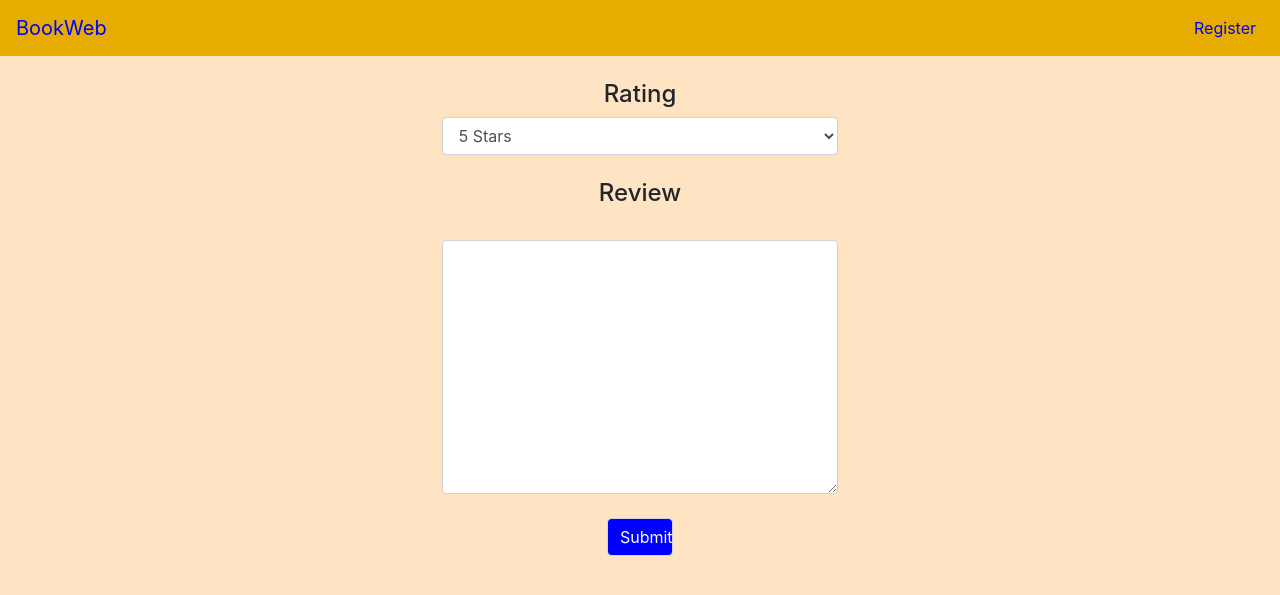
After one commit to DShaulov/CS50-Web-Project1, a Flask app: page /review in a window 1280 px wide. The commit adds this page. Shown: the top 595 px of the page. Run offline with Flask 2, Linux system fonts and the light colour scheme; some libraries are stand-ins or nearby versions.

Commit message:
27/02 22:47

```diff
--- a/application.py
+++ b/application.py
@@ -89,11 +89,26 @@ def search():
         print(dbQuery)
         return render_template("search.html", dbQuery=dbQuery)
 
-@app.route("/books/<string:book>")
+@app.route("/books/<string:book>", methods=['GET', 'POST'])
 def books(book):
-    bookName = book
-    details = db.execute("SELECT * FROM books WHERE title = :title", {"title": bookName}).fetchall()
-    isbn = db.execute("SELECT isbn FROM books WHERE title = :title", {"title": bookName}).fetchall()
-    ratings = grRequest(isbn[0][0])
-    print(ratings)
-    return render_template("books.html", details=details, ratings=ratings)
+    if request.method == "GET":
+        bookName = book
+        details = db.execute("SELECT * FROM books WHERE title = :title", {"title": bookName}).fetchall()
+        isbn = db.execute("SELECT isbn FROM books WHERE title = :title", {"title": bookName}).fetchall()
+        ratings = grRequest(isbn[0][0])
+        print(ratings)
+        return render_template("books.html", details=details, ratings=ratings)
+
+    if request.method == "POST":
+        return render_template("review.html")
+
+@app.route("/review", methods=["POST", "GET"])
+def review():
+    if request.method == "GET":
+        return render_template("review.html")
+
+    if request.method == "POST":
+        print("The form content is: " + request.form.get("review"))
+        print("The rating is: " + request.form.get('rating'))
+        thankyou = "Thank you for submitting a review"
+        return render_template("search.html", thankyou=thankyou)
--- a/static/javascript/script.js
+++ b/static/javascript/script.js
@@ -26,3 +26,10 @@ function checkSearch() {
         return false;
     }
 }
+
+function reviewCheck() {
+    if (document.getElementById('review').value == "" ){
+        document.getElementById('reviewError').hidden = false;
+        return false;
+    }
+}
--- a/templates/layout.html
+++ b/templates/layout.html
@@ -13,31 +13,15 @@
     </head>
     <body>
         <nav class="navbar navbar-expand-sm navbar-light navbar-custom">
-            <a href="{{ url_for('login') }}" class="navbar-brand">MySickWebsite</a>
+            <a href="{{ url_for('login') }}" class="navbar-brand" style="color: blue;">BookWeb</a>
             <button class="navbar-toggler" data-toggle="collapse" data-target="#collapseMenu">
                 <span class="navbar-toggler-icon"></span>
             </button>
             <div class="collapse navbar-collapse" id="collapseMenu">
-                <ul class="navbar-nav mr-auto">
-                    <li class="nav-item">
-                        <a href="" class="nav-link">Review</a>
-                    </li>
-                    <li class="nav-item">
-                        <a href="" class="nav-link">Something</a>
-                    </li>
-                    <li class="nav-item">
-                        <a href="" class="nav-link">Placeholder</a>
-                    </li>
-                </ul>
-
-
                 {% if session == {} %}
                 <ul class="navbar-nav ml-auto">
                     <li class="nav-item">
-                        <a href="{{ url_for('login') }}" class="nav-link">Login</a>
-                    </li>
-                    <li class="nav-item">
-                        <a href="{{ url_for('register')}}" class="nav-link">Register</a>
+                        <a href="{{ url_for('register')}}" class="nav-link" style="color: blue;">Register</a>
                     </li>
                 </ul>
                 {% endif %}
@@ -45,7 +29,7 @@
                 {% if session != {} %}
                 <ul class="navbar-nav ml-auto">
                     <li class="nav-item">
-                        <a href="{{ url_for('logout') }}" class="nav-link">Logout</a>
+                        <a href="{{ url_for('logout') }}" class="nav-link" style="color: blue">Logout</a>
                     </li>
                 </ul>
                 {% endif %}
--- /dev/null
+++ b/templates/review.html
@@ -0,0 +1,33 @@
+{% extends "layout.html" %}
+
+{% block title %}
+    Review
+{% endblock %}
+
+{% block body %}
+    <div class="col-sm-4 offset-4">
+        <form action="{{ url_for('review') }}" method="POST" onsubmit="return reviewCheck()" id="reviewForm">
+            <br>
+            <h4 style="text-align: center;">Rating</h4>
+
+            <select name="rating" id="rating" class="form-control" >
+                <option value="5" class="form-control">5 Stars</option>
+                <option value="4" class="form-control">4 Stars</option>
+                <option value="3" class="form-control">3 Stars</option>
+                <option value="2" class="form-control">2 Stars</option>
+                <option value="1" class="form-control">1 Star</option>
+            </select>
+            <br>
+            <h4 style="text-align: center;">Review</h4>
+            <br>
+            <p class="error" hidden="true" id="reviewError">*review cannot be empty</p>
+            <textarea name="review" id="review" cols="30" rows="10" class="form-control" form="reviewForm"></textarea>
+            <br>
+            <input type="submit" class="form-control col-2 offset-5 custom-form" value="Submit" style="background-color: blue; color: white   ;">
+        </form>
+    </div>
+{% endblock %}
+
+{% block script %}
+    <script src="{{ url_for('static', filename='javascript/script.js') }}"></script>
+{% endblock %}
--- a/templates/search.html
+++ b/templates/search.html
@@ -6,12 +6,14 @@
 
 {% block body %}
     <div class="col-4 offset-4">
+        <br>
+        <h5 style="text-align: center; color: green;">{{ thankyou }}</h5>
         <form action="{{ url_for('search') }}" method="POST" onsubmit="return checkSearch()">
             <br>
             <p class="error" hidden="true" id="searchError">*search field cannot be empty</p>
             <input type="text" class="form-control" name="search" id="search" style="text-align: center;">
             <br>
-            <input type="submit" value="Search" class="form-control col-2 offset-5">
+            <input type="submit" class="form-control col-2 offset-5 custom-form" value="Search" style="background-color: blue; color: white   ;">
         </form>
     </div>
 
```
Also changed, not shown: templates/books.html (+5 -2 lines), static/styles/style.css (line endings or trailing spaces), 4 other files.
